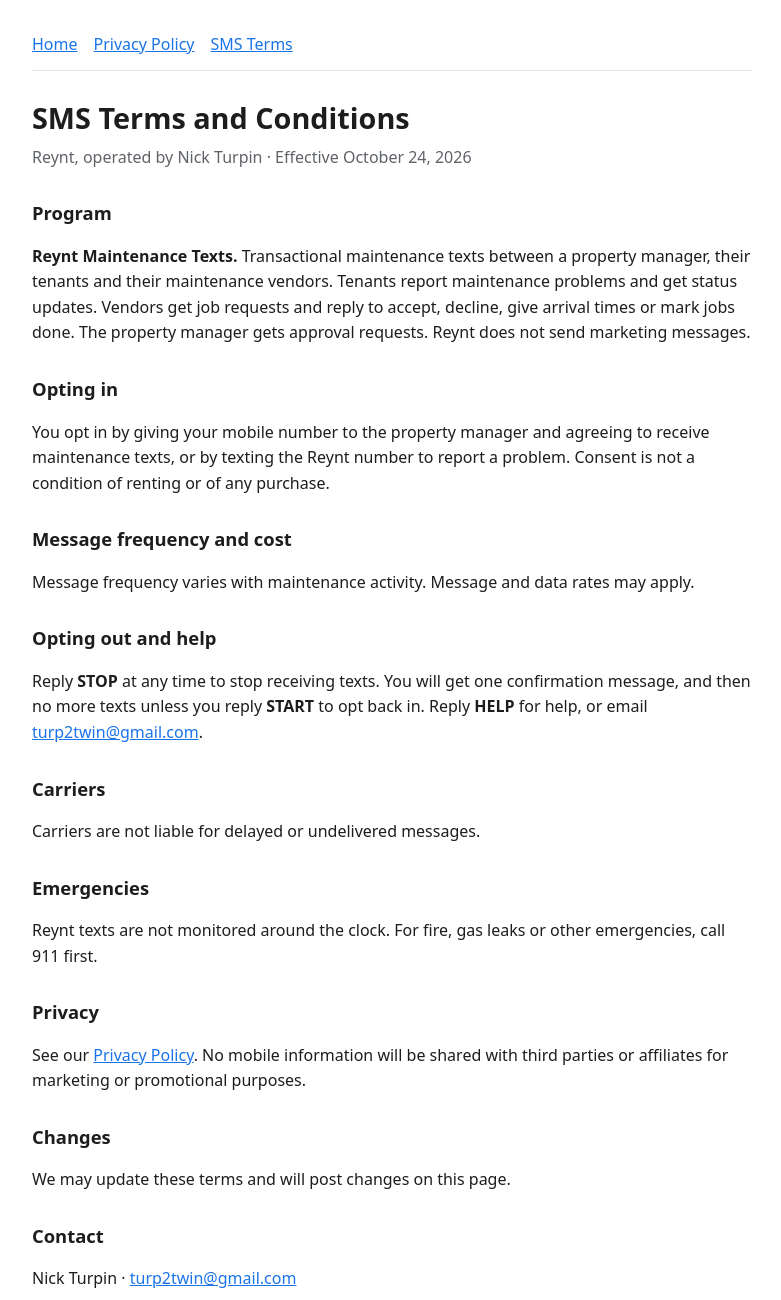
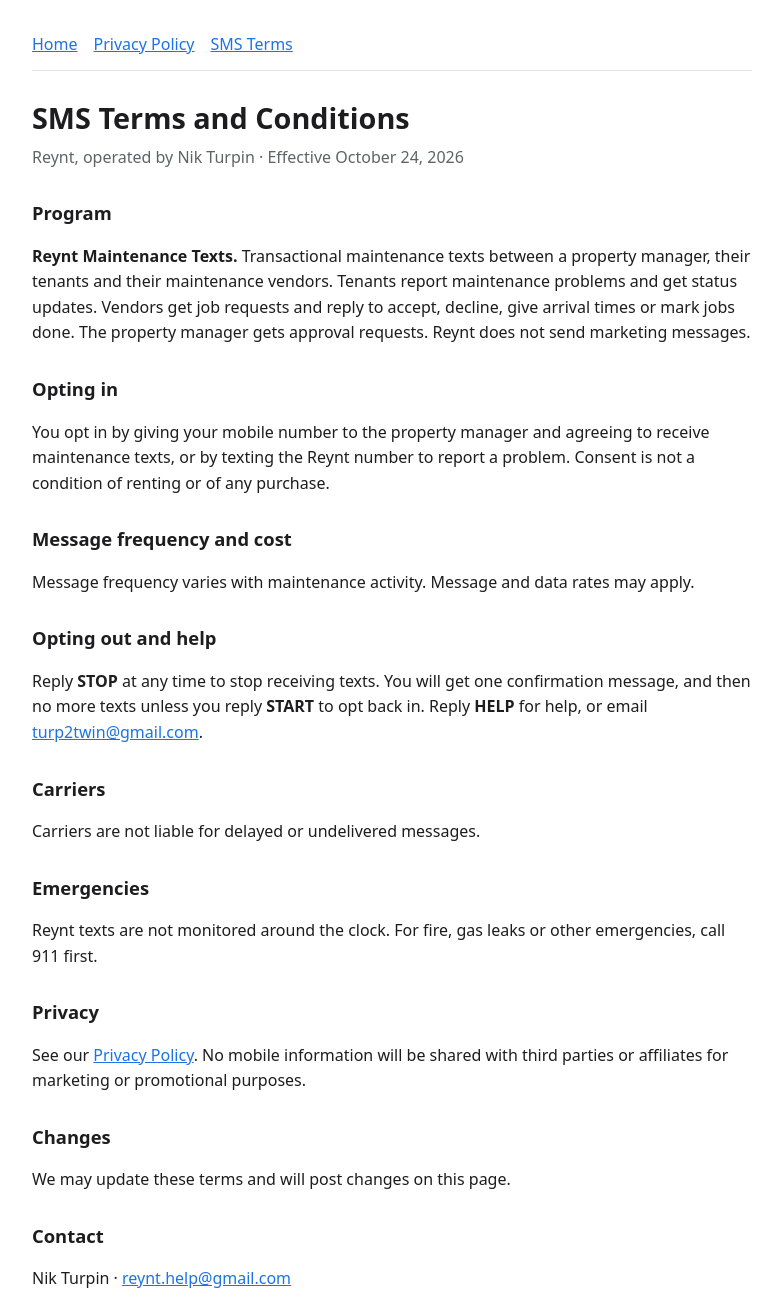
Before and after one commit to turp2twin/reynt-legal, a plain HTML site: page terms.html in a window 1280 px wide. Shown: the whole page, without its empty margins (248-1029 px from the left). Drawn offline with Linux system fonts and the light colour scheme.

Commit message:
Correct name from Nick to Nik Turpin in terms.html

```diff
--- a/terms.html
+++ b/terms.html
@@ -4,7 +4,7 @@
 <body><main>
 <nav><a href="index.html">Home</a><a href="privacy.html">Privacy Policy</a><a href="terms.html">SMS Terms</a></nav>
 <h1>SMS Terms and Conditions</h1>
-<p class="meta">Reynt, operated by Nick Turpin · Effective October 24, 2026</p>
+<p class="meta">Reynt, operated by Nik Turpin · Effective October 24, 2026</p>
 <h2>Program</h2>
 <p><strong>Reynt Maintenance Texts.</strong> Transactional maintenance texts between a property manager, their tenants and their maintenance vendors. Tenants report maintenance problems and get status updates. Vendors get job requests and reply to accept, decline, give arrival times or mark jobs done. The property manager gets approval requests. Reynt does not send marketing messages.</p>
 <h2>Opting in</h2>
@@ -22,5 +22,5 @@
 <h2>Changes</h2>
 <p>We may update these terms and will post changes on this page.</p>
 <h2>Contact</h2>
-<p>Nick Turpin · <a href="mailto:turp2twin@gmail.com">turp2twin@gmail.com</a></p>
+<p>Nik Turpin · <a href="mailto:reynt.help@gmail.com">reynt.help@gmail.com</a></p>
 </main></body></html>
```
